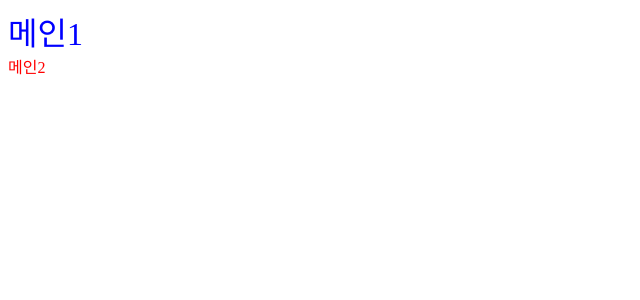
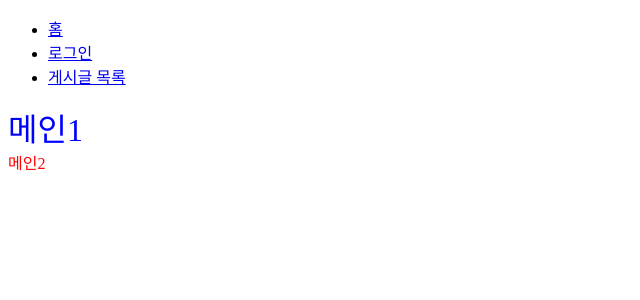
Before and after one commit to kimhyeji/rest_api_2509, a React (Vite) app in the folder frontapp/: page / in a window 1280 px wide. Shown: the top 300 px of the page, without its empty margins (0-640 px from the left). Built offline with nearby package versions, Linux system fonts and the light colour scheme.

Commit message:
react nav

```diff
--- a/frontapp/src/App.jsx
+++ b/frontapp/src/App.jsx
@@ -2,11 +2,13 @@ import { BrowserRouter, Routes, Route } from 'react-router-dom'
 import Main from './pages/Main'
 import Login from './pages/Login'
 import ArticleList from './pages/ArticleList'
+import Nav from './components/Nav'
 
 function App() {
     return (
         <>
             <BrowserRouter>
+                <Nav />
                 <Routes>
                     <Route index element={<Main />}></Route>
                     <Route path="/auth/login" element={<Login />} />
--- /dev/null
+++ b/frontapp/src/components/Nav.jsx
@@ -0,0 +1,19 @@
+import { Link } from 'react-router-dom'
+
+function Nav() {
+    return (
+        <ul>
+            <li>
+                <Link to="/">홈</Link>
+            </li>
+            <li>
+                <Link to="/auth/login">로그인</Link>
+            </li>
+            <li>
+                <Link to="/article/list">게시글 목록</Link>
+            </li>
+        </ul>
+    )
+}
+
+export default Nav
```
